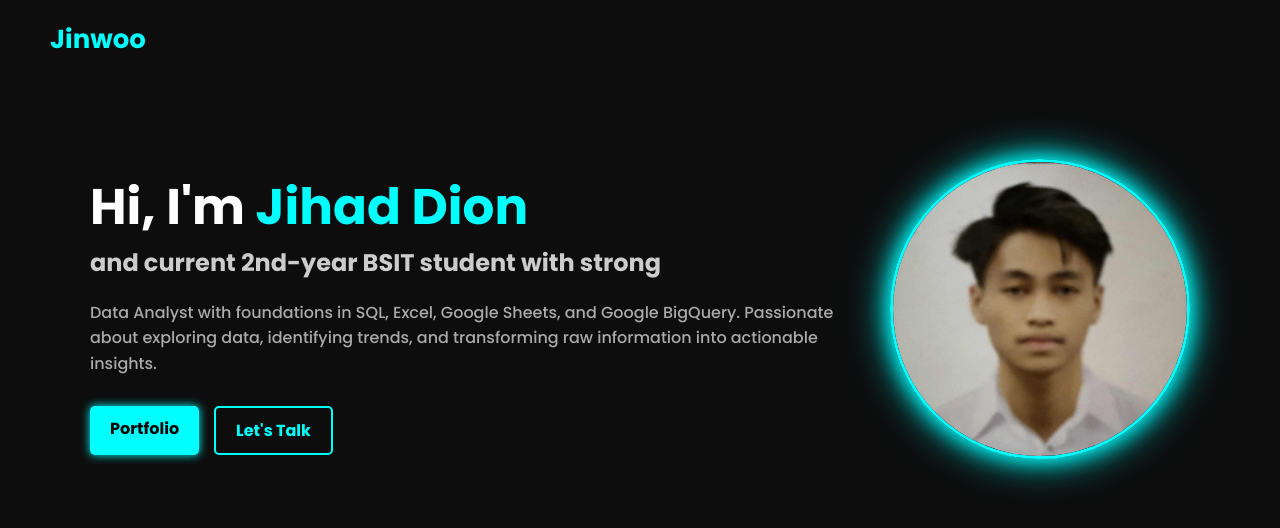
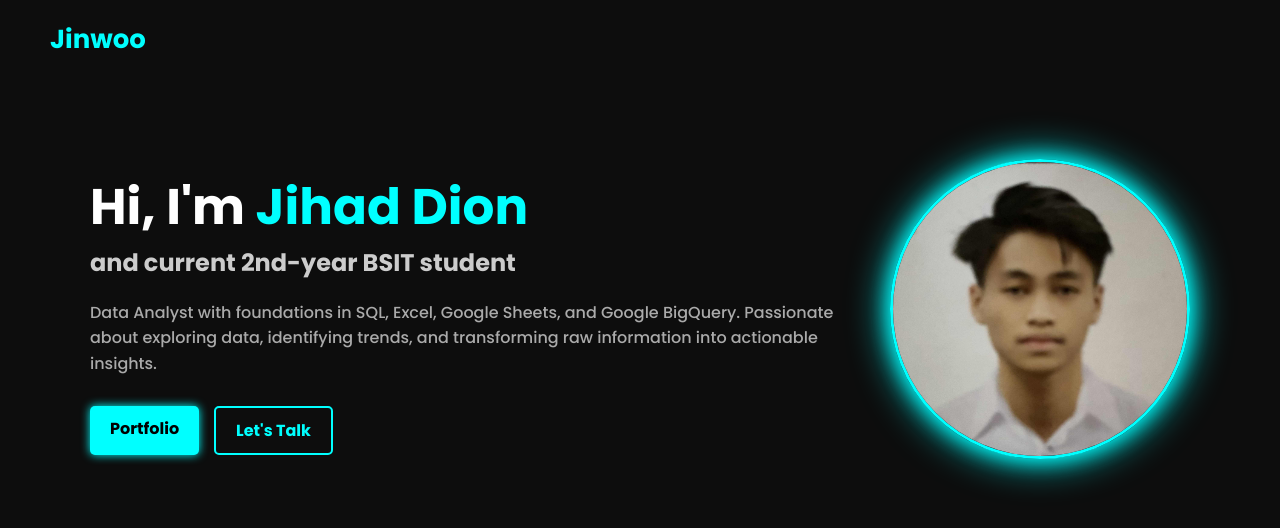
Before and after one commit to hadjicuteeee/hadjicuteeee.github.io, a plain HTML site: page index.html in a window 1280 px wide. Drawn offline with Linux system fonts and the light colour scheme.

Commit message:
Update index.html

```diff
--- a/index.html
+++ b/index.html
@@ -15,7 +15,7 @@
     <section class="hero">
         <div class="hero-text">
             <h1>Hi, I'm <span>Jihad Dion</span></h1>
-            <h2>and current 2nd-year BSIT student with strong</h2>
+            <h2>and current 2nd-year BSIT student</h2>
             <p>Data Analyst with foundations in SQL, Excel, Google Sheets, and Google BigQuery.
             Passionate about exploring data, identifying trends, and transforming raw information into actionable insights.
             <div class="buttons">
```
